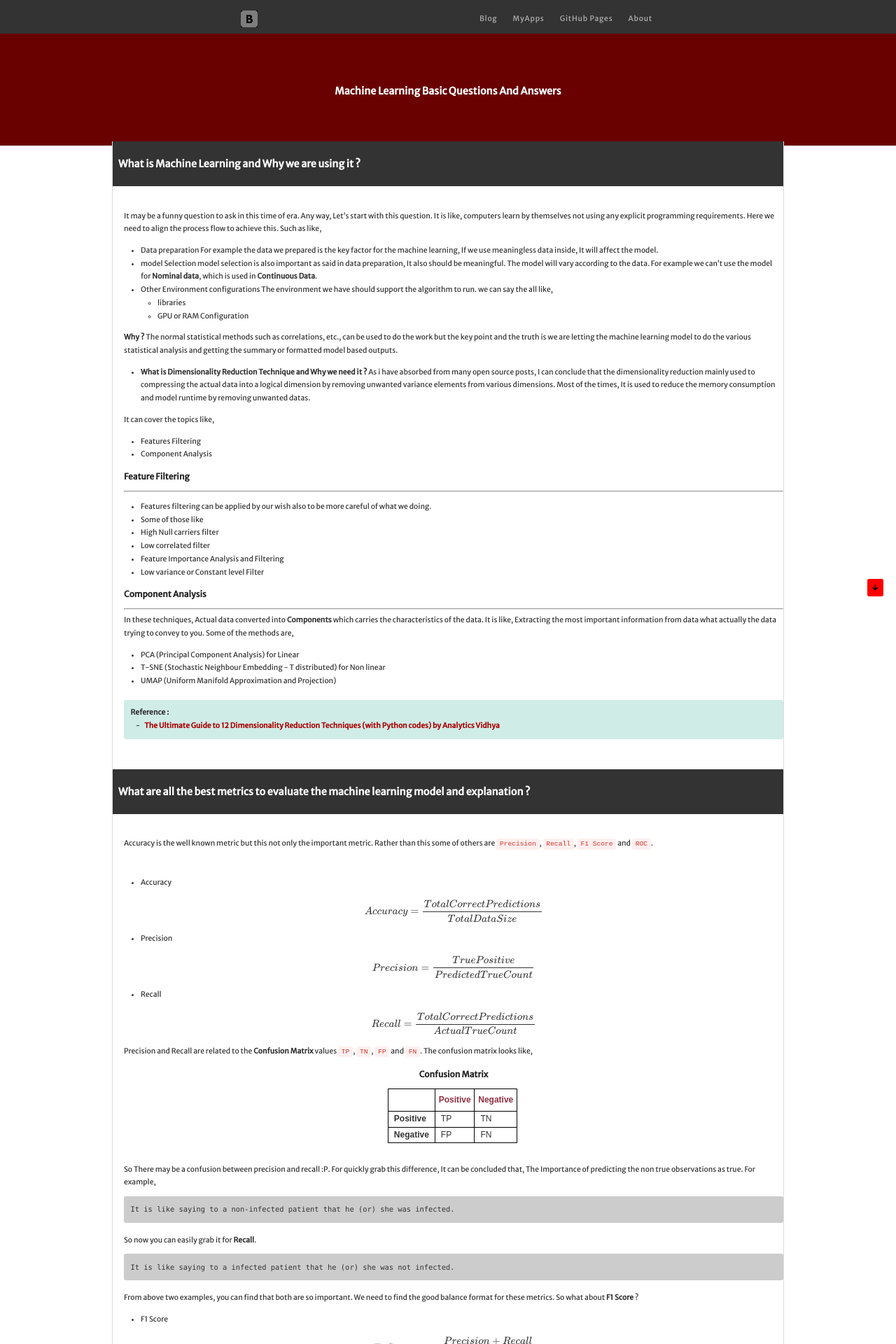
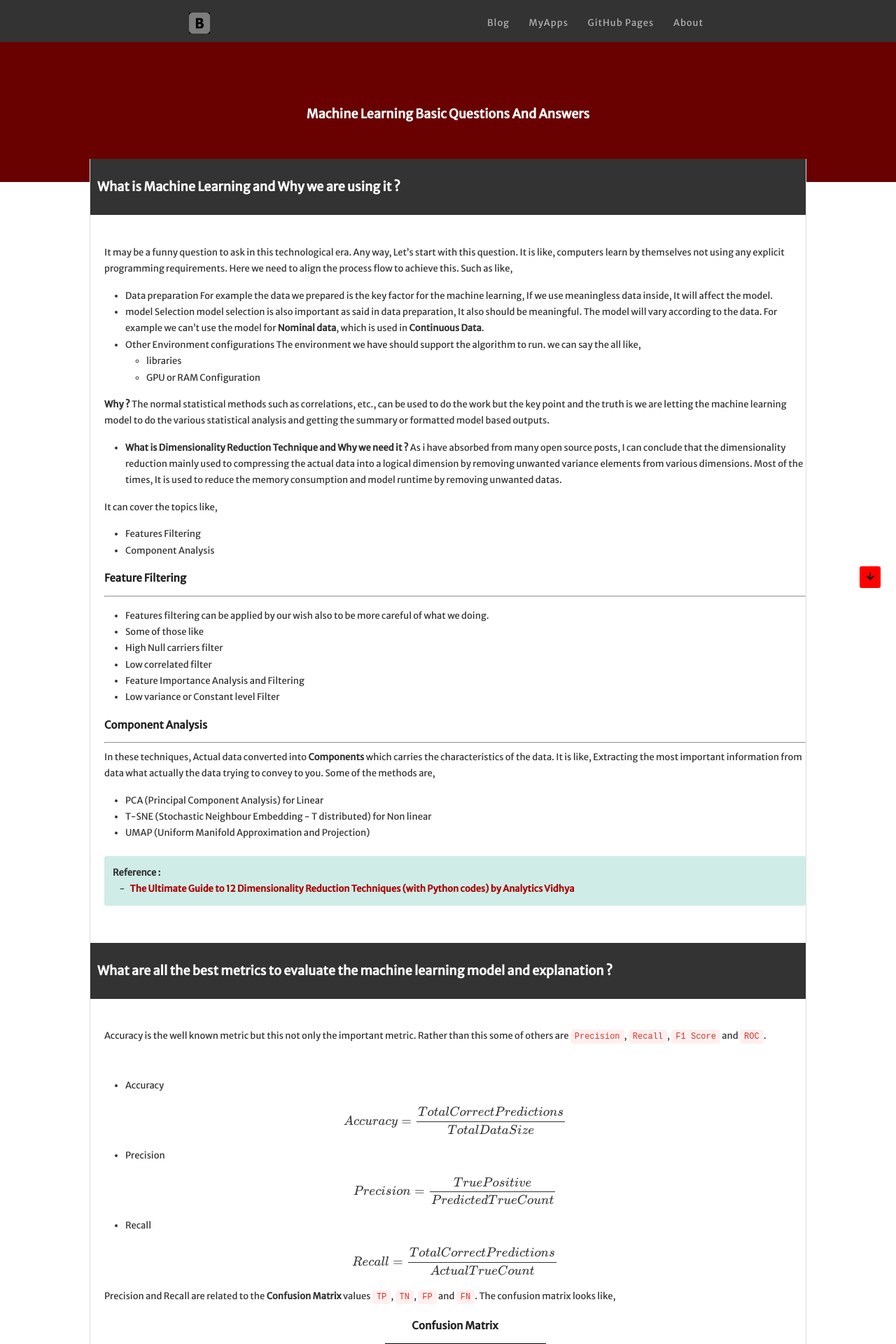
Before and after one commit to bhachauk/bhachauk.github.io, a Jekyll site: the page built from posts/Q&Answer/_posts/2019-01-16-Machine-Learning-Basic-Questions-And-Answers.md, in a window 1280 px wide. Shown: the top 1920 px of the page at 70% size. Built offline with Jekyll 4.4.1, drawn with Linux system fonts in a browser that asks for light colours; nearby versions of some CDN libraries; some web fonts are replaced; formulas are drawn with MathJax 3; comment, search, counter and statistics services are not loaded.

Commit message:
some changes added.

```diff
--- a/_layouts/qanda.html
+++ b/_layouts/qanda.html
@@ -19,9 +19,7 @@
         {% include advertisement.html %}
     </div>
 </article>
-<hr width="25%">
 {% include share-bar.html %}
-<hr width="25%">
     <div class="commentContainer">
         {% include comment-note.html %}
         <script id="dsq-count-scr" src="//{{ site.disqus }}.disqus.com/count.js" async></script>
--- a/assets/style/style.scss
+++ b/assets/style/style.scss
@@ -21,7 +21,6 @@
 html {
   position: relative;
   min-height: 100%;
-  zoom: 80%;
 }
 
 body {
--- a/posts/Q&Answer/_posts/2019-01-16-Machine-Learning-Basic-Questions-And-Answers.md
+++ b/posts/Q&Answer/_posts/2019-01-16-Machine-Learning-Basic-Questions-And-Answers.md
@@ -7,7 +7,7 @@
 
 <br>
 
-It may be a funny question to ask in this time of era. Any way, Let’s start with
+It may be a funny question to ask in this technological era. Any way, Let’s start with
 this question.
 It is like, computers learn by themselves not using any explicit programming
 requirements. Here we need to align the process flow to achieve this. Such as like,
```
